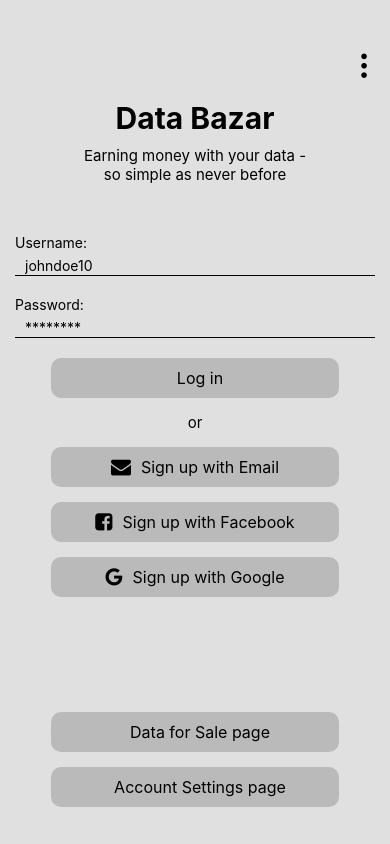
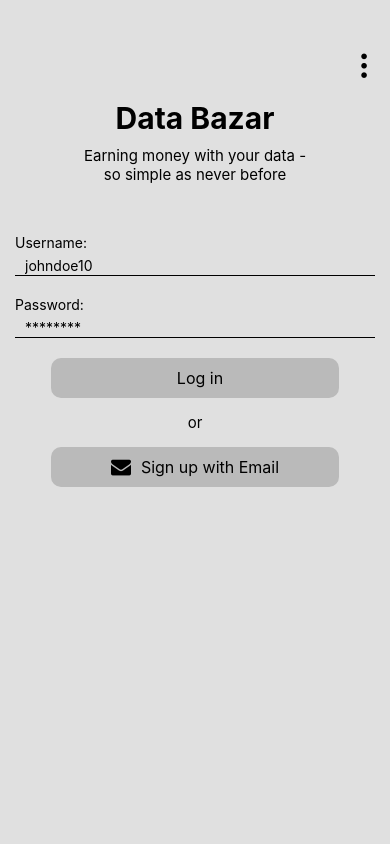
Before and after one commit to bu19akov/DatenbazarApp, a React Native app: screen /AuthScreen in a window 390 px wide. Built offline with nearby package versions, Linux system fonts and the light colour scheme.

Commit message:
Commented out SignUp with Facebook/Google

```diff
--- a/components/Vladimir/AuthScreen.js
+++ b/components/Vladimir/AuthScreen.js
@@ -110,6 +110,7 @@ const AuthScreen = ({ navigation }) => {
           <Text style={styles.buttonText}>Sign up with Email</Text>
         </View>
       </TouchableOpacity>
+    {/*
       <TouchableOpacity style={styles.button} onPress={() => {}}>
         <View style={styles.buttonContent}>
           <FacebookIcon name="facebook-square" size={20} color="black"/>
@@ -122,19 +123,7 @@ const AuthScreen = ({ navigation }) => {
           <Text style={styles.buttonText}>Sign up with Google</Text>
         </View>
       </TouchableOpacity>
-
-      <TouchableOpacity style={[styles.button, {marginTop:100}]} onPress={() => navigation.navigate("DataForSaleOverview")}>
-        <View style={styles.buttonContent}>
-          <Text style={styles.buttonText}>Data for Sale page</Text>
-        </View>
-      </TouchableOpacity>
-
-      <TouchableOpacity style={[styles.button]} onPress={() => navigation.navigate("AccountSettings")}>
-        <View style={styles.buttonContent}>
-          <Text style={styles.buttonText}>Account Settings page</Text>
-        </View>
-      </TouchableOpacity>
-
+    */}
     </View>
 
   );
```
